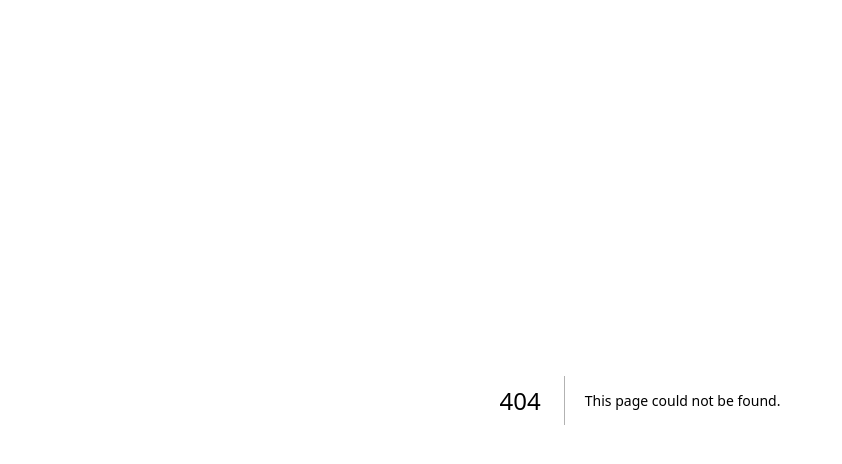
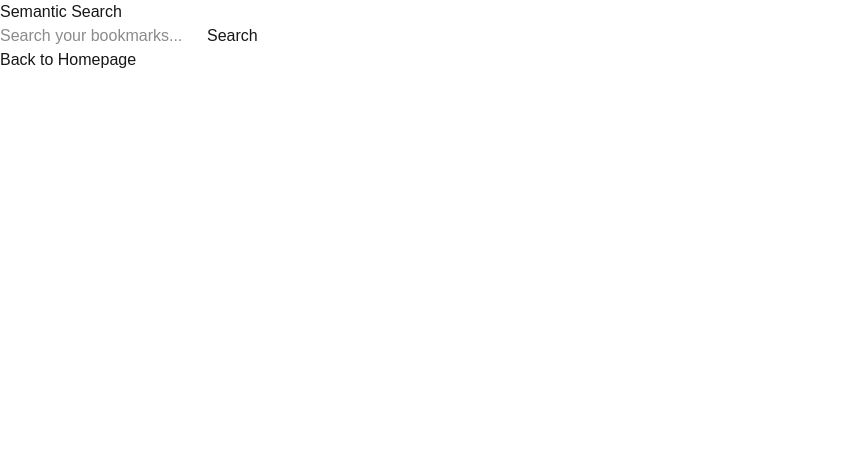
Before and after one commit to binay-das/mnemonic-ai, a Next.js app: page /search in a window 1280 px wide. Before the commit this address had no page. Shown: the top 464 px of the page, without its empty margins (0-842 px from the left). Built offline with nearby package versions, Linux system fonts and the light colour scheme.

Commit message:
minimal ui for searching bookmarks

```diff
--- /dev/null
+++ b/app/search/page.tsx
@@ -0,0 +1,80 @@
+'use client';
+
+import { useState } from 'react';
+import Link from 'next/link';
+
+export default function SearchPage() {
+    const [query, setQuery] = useState('');
+    const [results, setResults] = useState([]);
+    const [loading, setLoading] = useState(false);
+    const [error, setError] = useState('');
+
+    async function handleSearch(e: React.FormEvent) {
+        e.preventDefault();
+
+        if (!query.trim()) {
+            return;
+        }
+
+        setLoading(true);
+        setError('');
+
+        try {
+            const response = await fetch(`/api/search?q=${encodeURIComponent(query)}`);
+            const data = await response.json();
+
+            if (!response.ok) {
+                throw new Error(data.error || 'Search failed');
+            }
+
+            setResults(data.results || []);
+        } catch (err: any) {
+            setError(err.message || 'Failed to search');
+            setResults([]);
+        } finally {
+            setLoading(false);
+        }
+    }
+
+    return (
+        <div>
+            <h1>Semantic Search</h1>
+
+            <form onSubmit={handleSearch}>
+                <input
+                    type="text"
+                    value={query}
+                    onChange={(e) => setQuery(e.target.value)}
+                    placeholder="Search your bookmarks..."
+                />
+                <button type="submit">Search</button>
+            </form>
+
+            {loading && <p>Searching...</p>}
+
+            {error && <p>{error}</p>}
+
+            {results.length > 0 && (
+                <ul>
+                    {results.map((result: any) => (
+                        <li key={result.id}>
+                            <a href={result.url} target="_blank" rel="noopener noreferrer">
+                                {result.title}
+                            </a>
+                            <span> (Similarity: {(result.similarity * 100).toFixed(0)}%)</span>
+                            {result.description && <p>{result.description}</p>}
+                        </li>
+                    ))}
+                </ul>
+            )}
+
+            {!loading && !error && results.length === 0 && query && (
+                <p>No results found. Try a different search term.</p>
+            )}
+
+            <p>
+                <Link href="/">Back to Homepage</Link>
+            </p>
+        </div>
+    );
+}
```
